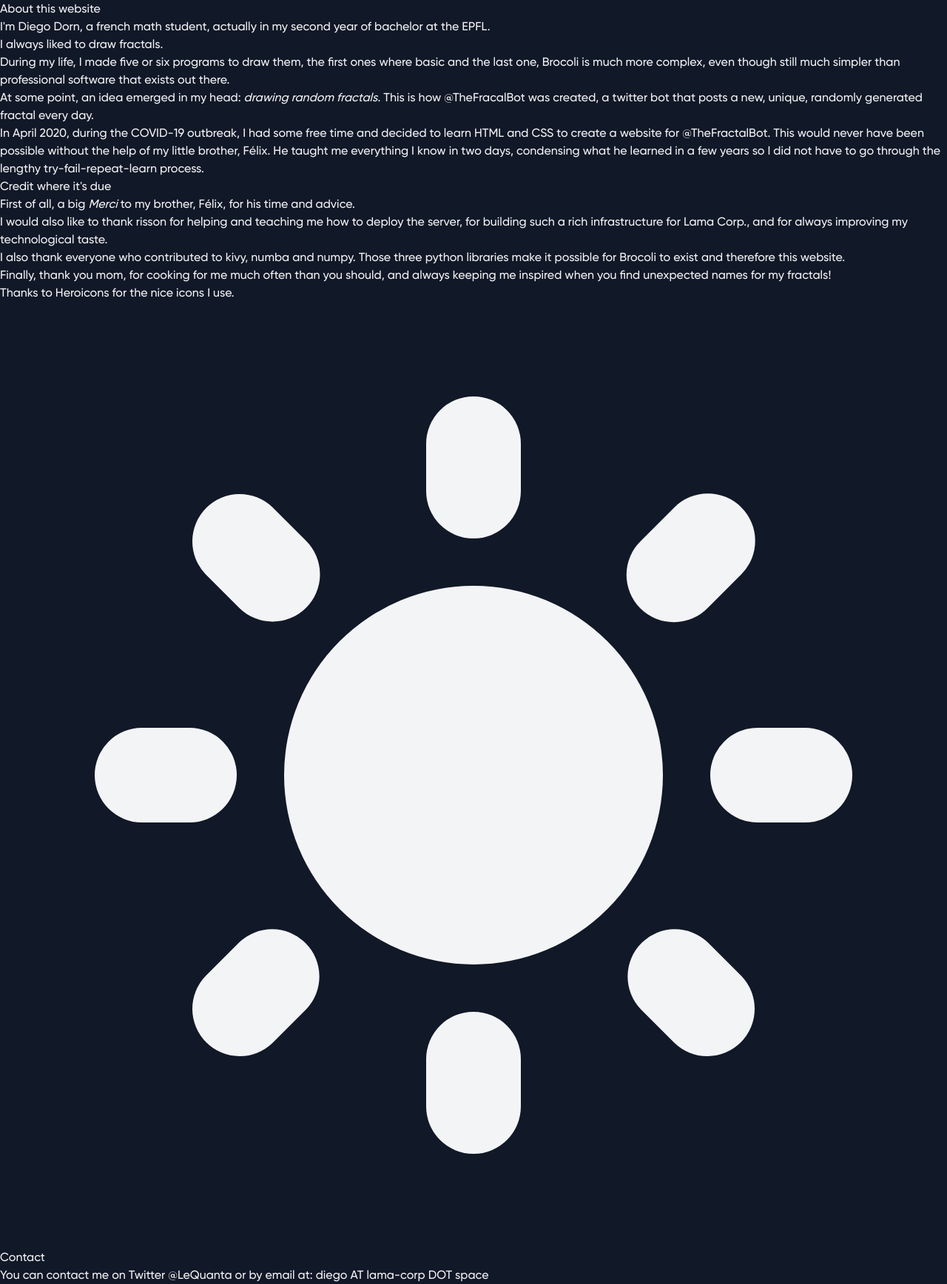
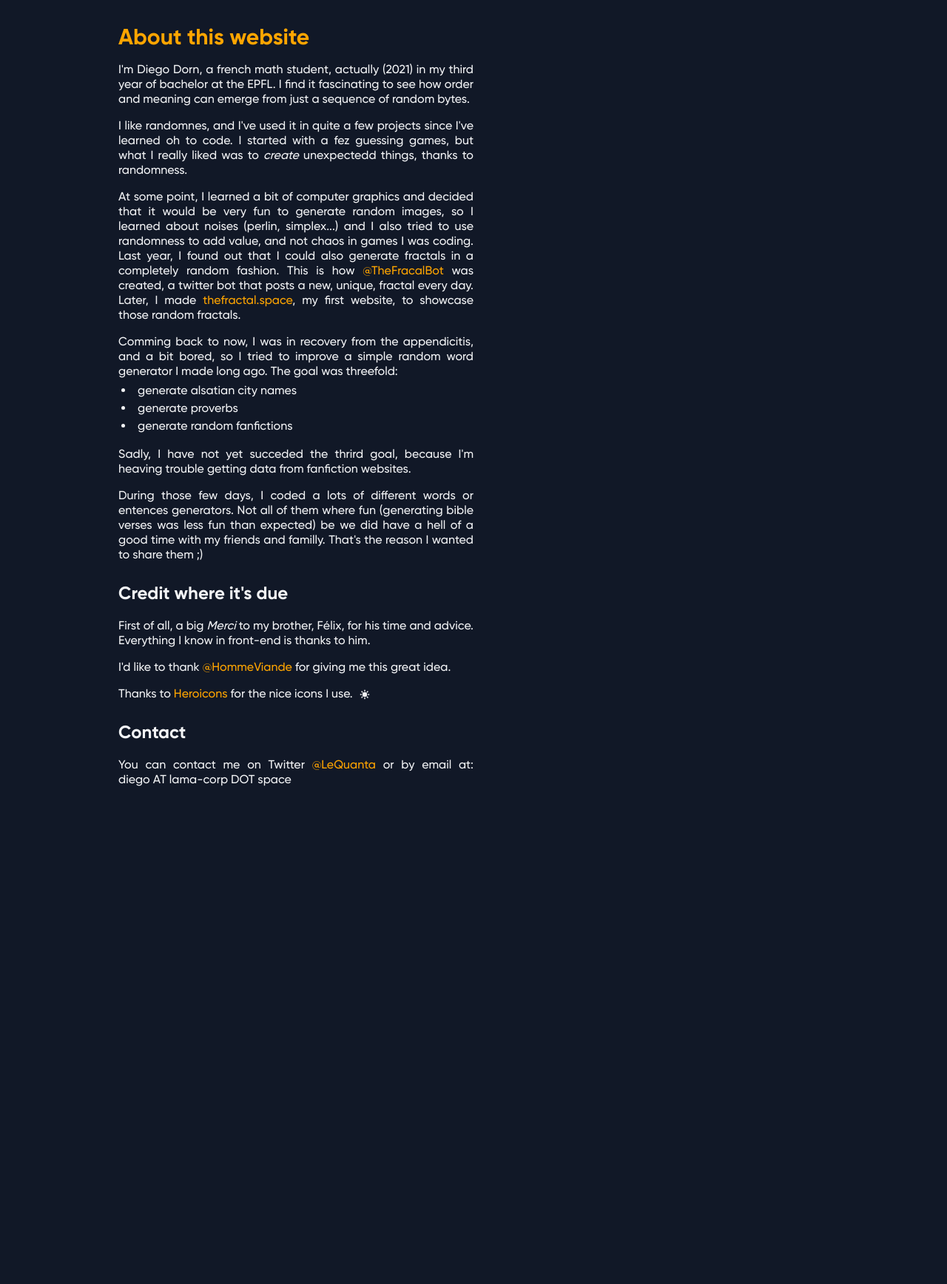
Before and after one commit to ddorn/therandom.space, a Flask app: page /about in a window 1280 px wide. Shown: the whole page at 74% size. After the commit the page ends 1063 px from the top, so only its background shows below. Run offline with Flask 2, Linux system fonts and the light colour scheme.

Commit message:
update credits page

```diff
--- a/website/static/style.css
+++ b/website/static/style.css
@@ -590,8 +590,35 @@ video {
   line-height: 2rem;
 }
 
+.text-3xl {
+  font-size: 1.875rem;
+  line-height: 2.25rem;
+}
+
+.list-inside {
+  list-style-position: inside;
+}
+
+.list-disc {
+  list-style-type: disc;
+}
+
+.mx-auto {
+  margin-left: auto;
+  margin-right: auto;
+}
+
 .p-4 {
   padding: 1rem;
+}
+
+.py-8 {
+  padding-top: 2rem;
+  padding-bottom: 2rem;
+}
+
+.pt-1 {
+  padding-top: 0.25rem;
 }
 
 .static {
@@ -620,8 +647,17 @@ video {
   color: rgba(243, 244, 246, var(--tw-text-opacity));
 }
 
+.text-orange {
+  --tw-text-opacity: 1;
+  color: rgba(255, 165, 0, var(--tw-text-opacity));
+}
+
 .break-all {
   word-break: break-all;
+}
+
+.w-3\/4 {
+  width: 75%;
 }
 
 @keyframes spin {
@@ -703,12 +739,43 @@ video {
   --orange: #ffa500;
 }
 
-.brouse__card {
+a {
+  text-decoration: none;
+  color: var(--orange);
+}
+
+.title--about {
+  font-size: 2rem;
+  color: var(--orange);
+  font-weight: bold;
+}
+
+.section__title--about {
+  font-size: 1.5rem;
+  margin-top: 1.5rem;
+  font-weight: bold;
+}
+
+.p--about {
+  margin-top: 1rem;
+  width: 50%;
+  text-align: justify;
+  line-height: 1.25rem;
+}
+
+.icon {
+  display: inline;
+  height: 1em;
+  padding: 0 0.25em;
+}
+
+.container--narrow {
+  width: 75%;
   display: flex;
   flex-direction: column;
-  border-radius: 0.25rem;
-  background: var(--blue-200);
-  box-shadow: 0 20px 25px -5px rgba(0, 0, 0, 0.3), 0 10px 10px -5px rgba(0, 0, 0, 0.12);
+  margin: 0 auto;
+  padding-bottom: 2rem;
+  min-height: 100vh;
 }
 
 @media (min-width: 640px) {
@@ -718,6 +785,10 @@ video {
   .md\:text-6xl {
     font-size: 3.75rem;
     line-height: 1;
+  }
+
+  .md\:ml-1 {
+    margin-left: 0.25rem;
   }
 }
 
--- a/website/tailwind.config.js
+++ b/website/tailwind.config.js
@@ -1,6 +1,6 @@
 module.exports = {
     purge: {
-        enabled: true,
+        // enabled: false,
         content: [
             'templates/**/*.html',
             'templates/*.html'
@@ -11,6 +11,9 @@ module.exports = {
         extend: {
             fontFamily: {
                 sans: [ 'Gilroy' ]
+            },
+            colors: {
+                orange: '#ffa500'
             }
         },
     },
--- a/website/templates/about.html
+++ b/website/templates/about.html
@@ -1,63 +1,73 @@
 {% extends "layouts/regular.html" %}
 {% from "macros/macros.html" import icon %}
 {% block content %}
-    <h1 class="title--about">About this website</h1>
+
+    <h1 class="text-orange font-bold text-3xl">About this website</h1>
     <p class="p--about">
-        I'm Diego Dorn, a french math student, actually in
-        my second year of bachelor at the EPFL.
+        I'm Diego Dorn, a french math student, actually (2021) in
+        my third year of bachelor at the EPFL.
+        I find it fascinating
+        to see how order and meaning can emerge from just a sequence
+        of random bytes.
     </p>
     <p class="p--about">
-        I always liked to draw fractals. <br>
-        During my life, I made five or six programs to
-        draw them, the first ones where basic and the last
-        one, <a href="https://gitlab.com/ddorn/brocoli">Brocoli</a>
-        is much more complex, even though still much simpler than
-        professional software that exists out there.
+        I like randomnes, and I've used it in quite a few projects
+        since I've learned oh to code. I started with a fez guessing games,
+        but what I really liked was to <em class="text-it">create</em>
+        unexpectedd things, thanks to randomness.
+    </p>
+
+
+    <p class="p--about">
+        At some point, I learned a bit of computer graphics and
+        decided that it would be very fun to generate random images,
+        so I learned about noises (perlin, simplex...) and I also tried
+        to use randomness to add value, and not chaos in games I
+        was coding. Last year, I found out that I could also generate fractals
+        in a completely random fashion. This is how
+        <a href="https://twitter.com/TheFractalBot">@TheFracalBot</a>
+        was created, a twitter bot that posts a new, unique,
+        fractal every day. Later, I made
+        <a href="https://thefractal.space">thefractal.space</a>, my first website,
+        to showcase those random fractals.
     </p>
 
     <p class="p--about">
-        At some point, an idea emerged in my head:
-        <em>drawing random fractals</em>. This is how
-        <a href="https://twitter.com/TheFractalBot">@TheFracalBot</a>
-        was created, a twitter bot that posts a new, unique, randomly
-        generated fractal every day.
+        Comming back to now, I was in recovery from the
+        appendicitis, and a bit bored, so I tried to improve
+        a simple random word generator I made long ago. The goal
+        was threefold:
+    </p>
+
+    <ul class="list-disc list-inside md:ml-1 pt-1">
+        <li>generate alsatian city names</li>
+        <li>generate proverbs</li>
+        <li>generate random fanfictions</li>
+    </ul>
+
+    <p class="p--about">
+        Sadly, I have not yet succeded the thrird goal,
+        because I'm heaving trouble getting data from
+        fanfiction websites.
     </p>
 
     <p class="p--about">
-        In April 2020, during the COVID-19 outbreak,
-        I had some free time and decided to learn HTML
-        and CSS to create a website for @TheFractalBot.
-        This would never have been possible without the
-        help of my little brother, <a href="https://felixdorn.fr">Félix</a>.
-        He taught me everything I know in two days,
-        condensing what he learned in a few years so
-        I did not have to go through the lengthy
-        try-fail-repeat-learn process.
+        During those few days, I coded a lots of different
+        words or entences generators. Not all of them where
+        fun (generating bible verses was less fun than expected)
+        be we did have a hell of a good time with my friends
+        and familly. That's the reason I wanted to share them ;)
     </p>
 
     <h2 class="section__title--about">Credit where it's due</h2>
     <p class="p--about">
         First of all, a big <em>Merci</em> to my brother, Félix,
-        for his time and advice.
+        for his time and advice. Everything I know in front-end
+        is thanks to him.
     </p>
     <p class="p--about">
-        I would also like to thank <a href="https://risson.space">risson</a>
-        for helping and teaching me how to deploy the server,
-        for building such a rich infrastructure for Lama Corp.,
-        and for always improving my technological taste.
-    </p>
-    <p class="p--about">
-        I also thank everyone who contributed to
-        <a href="https://kivy.org/">kivy</a>,
-        <a href="https://numba.pydata.org/">numba</a> and
-        <a href="https://numpy.org/">numpy</a>.
-        Those three python libraries make it possible
-        for Brocoli to exist and therefore this website.
-    </p>
-    <p class="p--about">
-        Finally, thank you mom, for cooking for me much often
-        than you should, and always keeping me inspired when you find
-        unexpected names for my fractals!
+        I'd like to thank <a href="https://twitter.com/hommeviande">
+        @HommeViande</a> for giving me this great idea.
     </p>
 
     <p class="p--about">
--- a/website/templates/layouts/regular.html
+++ b/website/templates/layouts/regular.html
@@ -4,7 +4,10 @@
 
 {% block body %}
 
-    {% block content %}
 
-    {% endblock %}
+    <div class="w-3/4 mx-auto py-8">
+        {% block content %}
+
+        {% endblock %}
+    </div>
 {% endblock %}
```
Also changed, not shown: website/static/source.css (+33 -4 lines), 1 other file.
